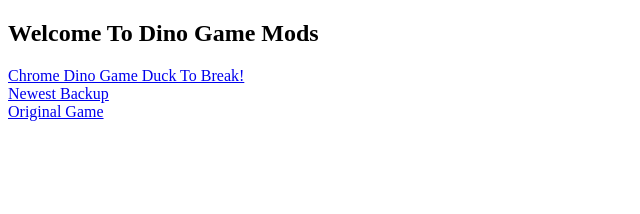
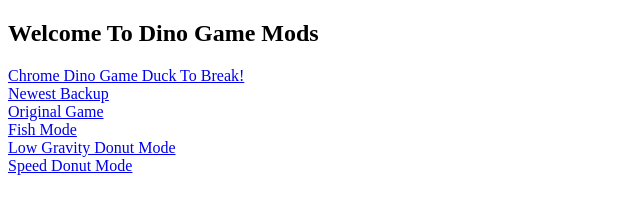
Before and after one commit to bjorn37381/bjorn37381.github.io, a plain HTML site: page Sites.html in a window 1280 px wide. Shown: the whole page, without its empty margins (0-640 px from the left). Drawn offline with Linux system fonts and the light colour scheme.

Commit message:
Update Sites.html

```diff
--- a/Sites.html
+++ b/Sites.html
@@ -8,5 +8,11 @@
 <a href="https://bjorn37381.github.io/Backup_Chrome_Enterprise.html" target="_blank">Newest Backup</a>
 <br />
 <a href="https://bjorn37381.github.io/original.html" target="_blank">Original Game</a>
+<br />
+<a href="https://bjorn37381.github.io/Chrome_Fish_Game.html" target="_blank">Fish Mode</a>
+<br />
+<a href="https://bjorn37381.github.io/LOW_GRAVITY_SUBMODE.html" target="_blank">Low Gravity Donut Mode</a>
+<br />
+<a href="https://bjorn37381.github.io/Unlimited_Speed_Submode.html" target="_blank">Speed Donut Mode</a>
 </body>
 </html>
```
